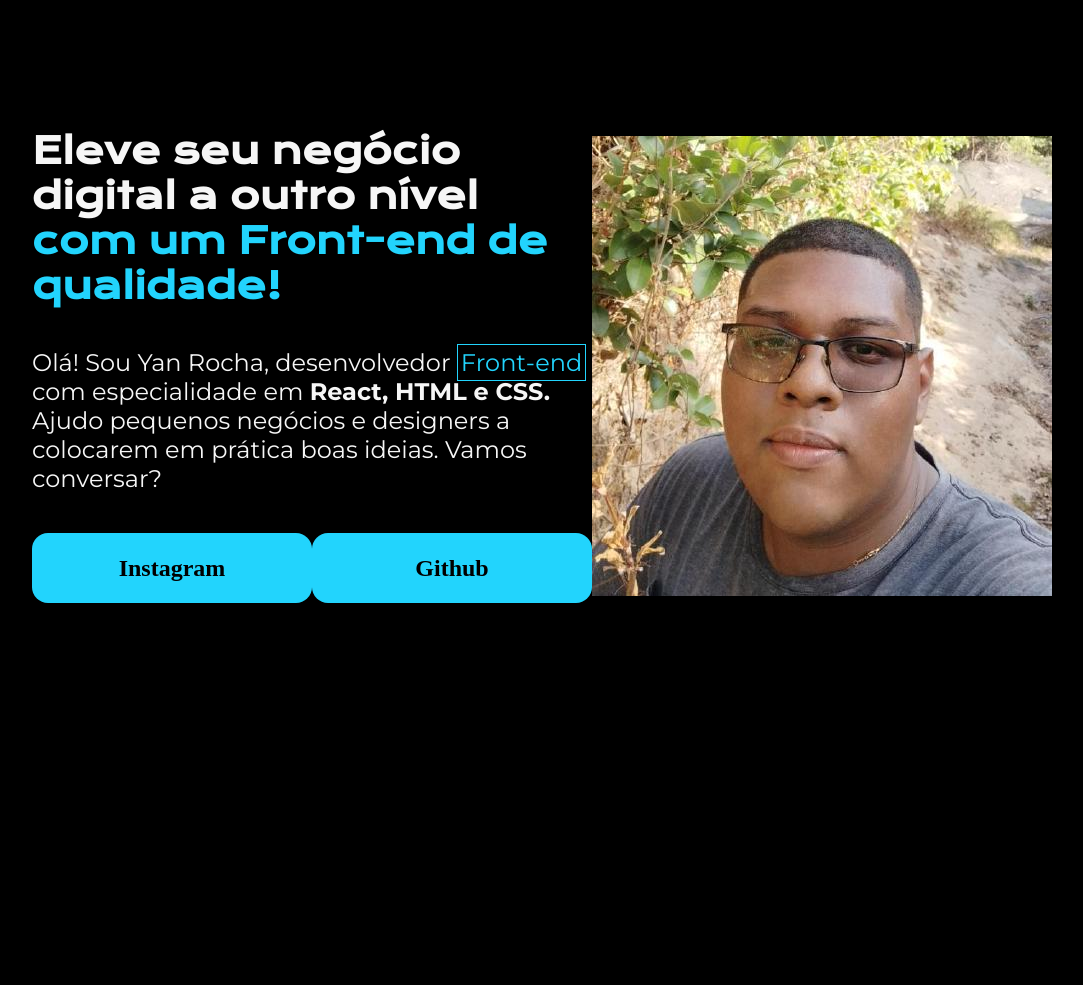
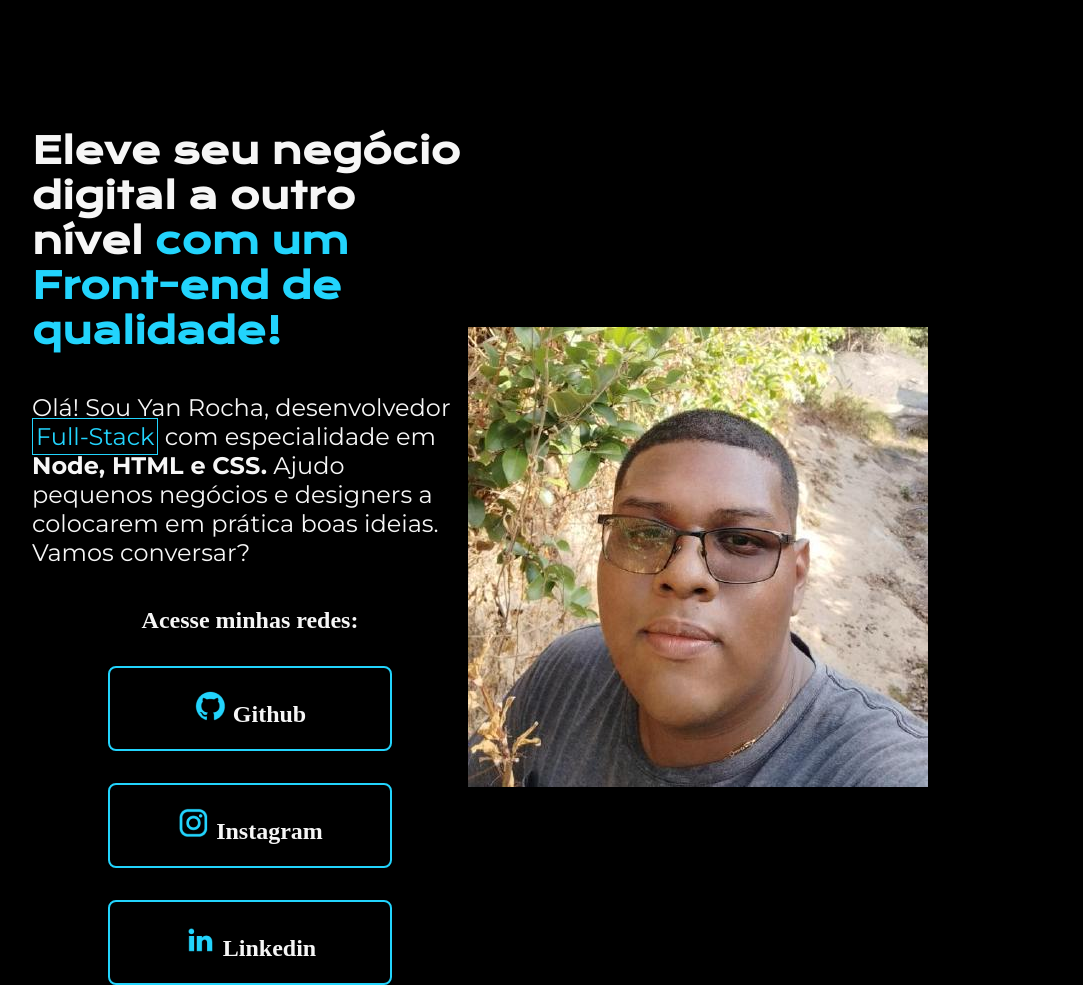
Before and after one commit to YanRSAlves/Alura, a plain HTML site: page Include/Parte 3/HTMLeCSS/index.html in a window 1280 px wide. Shown: the whole page, without its empty margins (160-1243 px from the left). Before the commit the page ends 928 px from the top, so only its background shows below. Drawn offline with nearby package versions, Linux system fonts and the light colour scheme.

Commit message:
feat: adiciona assets logos redes sociais e implementa

```diff
--- a/Include/Parte 3/HTMLeCSS/style.css
+++ b/Include/Parte 3/HTMLeCSS/css/style.css
@@ -40,19 +40,28 @@ body {
 
 .apresentacao__links{
     display: flex;
+    flex-direction: column;
     justify-content: space-between;
+    align-items: center;
+    gap: 32px;
+}
+
+.apresentacao__links__subtitulo{
+    font-family: "Krona One", sans-serif;
+    font-weight: 400;
+    font-size: 24px;
 }
 
 .apresentacao__links__link{
-    background-color: #22D4FD;
     width: 280px;
     text-align: center;
-    border-radius: 16px;
+    border-radius: 8px;
+    border: 2px solid #22D4FD;
     font-size: 24px;
     font-weight: 600;
     padding: 21.5px 0;
     text-decoration: none;
-    color: #000;
+    color: #f6f6f6;
 }
 
 .titulo-destaque {
--- a/Include/Parte 3/HTMLeCSS/index.html
+++ b/Include/Parte 3/HTMLeCSS/index.html
@@ -5,7 +5,7 @@
     <meta http-equiv="X-UA-Compatible" content="IE=edge">
     <meta name="viewport" content="width=device-width, initial-scale=1.0">
     <title>Portifolio</title>
-    <link rel="stylesheet" href="style.css">
+    <link rel="stylesheet" href="css/style.css">
 </head>
 <body>
     <header></header>
@@ -14,17 +14,29 @@
             <h1 class="apresentacao__conteudo__titulo">Eleve seu negócio digital a outro nível
                 <strong class="titulo-destaque">com um Front-end de qualidade!</strong>
             </h1>
-            <p class="apresentacao__conteudo__texto">Olá! Sou Yan Rocha, desenvolvedor <span>Front-end</span>
-                com especialidade em <strong>React, HTML e CSS.</strong>
+            <p class="apresentacao__conteudo__texto">Olá! Sou Yan Rocha, desenvolvedor <span>Full-Stack</span>
+                com especialidade em <strong>Node, HTML e CSS.</strong>
                 Ajudo pequenos negócios e designers a colocarem em
                 prática boas ideias. Vamos conversar?
             </p>
             <div class="apresentacao__links">
-                <a class="apresentacao__links__link" href="https://instagram.com/_yannxl">Instagram</a>
-                <a class="apresentacao__links__link" href="https://github.com/yanrsalves">Github</a>
+                <h2 class="apresentacao__links__subtitulos">Acesse minhas redes:</h2>
+
+                <a class="apresentacao__links__link" href="https://github.com/yanrsalves">
+                    <img src="assets/github.png" alt="LogoGithub">
+                    Github
+                </a>
+                <a class="apresentacao__links__link" href="https://instagram.com/_yannxl">
+                    <img src="assets/instagram.png" alt="LogoInstagram">
+                    Instagram
+                </a>
+                <a class="apresentacao__links__link" href="https://www.linkedin.com/in/yan-alves-288074207">
+                    <img src="assets/linkedin.png" alt="LogoLinkedin">
+                    Linkedin
+                </a>
             </div>
         </section>
-        <img src="fotoYanPerfil.png" alt="Foto da Joana
+        <img src="assets/fotoYanPerfil.png" alt="Foto da Joana
             Santos Programando">
     </main>
     <footer></footer>
```
Also changed, not shown: Include/Parte 3/HTMLeCSS/assets/Imagem.png (added), Include/Parte 3/HTMLeCSS/assets/ImgJoanaProgramando.png (renamed from Include/Parte 3/HTMLeCSS/ImgJoanaProgramando.png), Include/Parte 3/HTMLeCSS/assets/fotoYanPerfil.png (renamed from Include/Parte 3/HTMLeCSS/fotoYanPerfil.png), Include/Parte 3/HTMLeCSS/assets/github.png (added), Include/Parte 3/HTMLeCSS/assets/imgHTML.png (renamed from Include/Parte 3/HTMLeCSS/imgHTML.png), Include/Parte 3/HTMLeCSS/assets/instagram.png (added), Include/Parte 3/HTMLeCSS/assets/linkedin.png (added), Include/Parte 3/HTMLeCSS/assets/twitch.png (added), Include/Parte 3/HTMLeCSS/assets/twitter-novo.png (added), Include/Parte 3/HTMLeCSS/assets/twitter.png (added).
